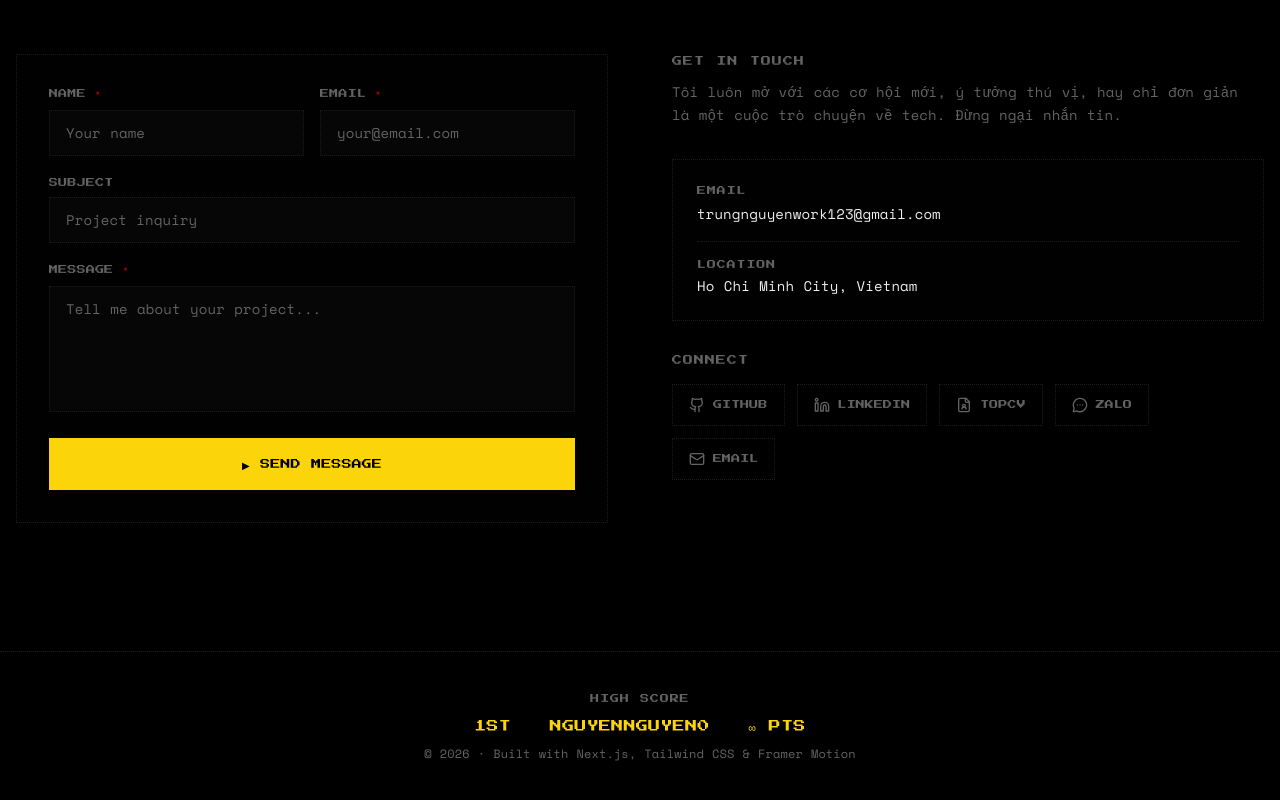
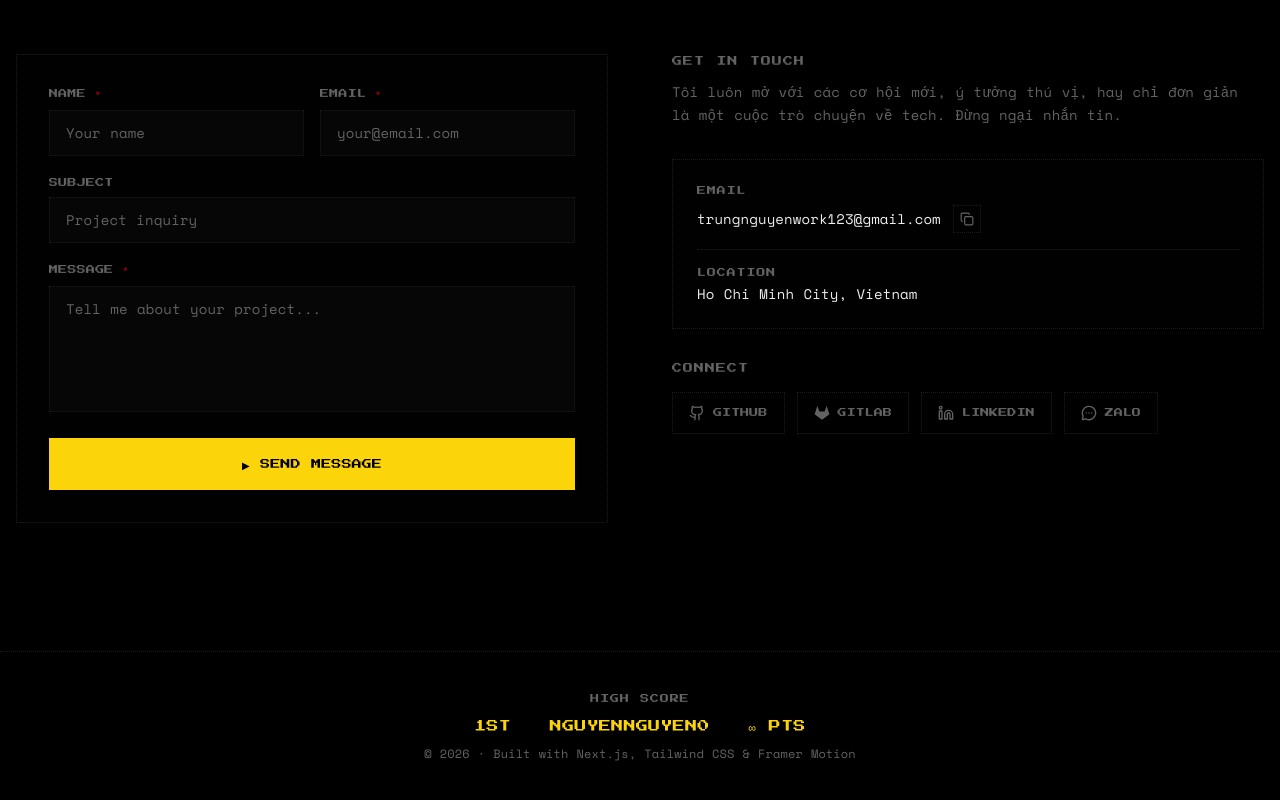
Before and after one commit to NguyenNguyen0/my-portfolio, a Next.js app: page / in a window 1280 px wide. Shown: the part 5836-6636 px from the top of the page. Built offline with nearby package versions, Linux system fonts and the light colour scheme.

Commit message:
feat: Add GitLab icon and email copy functionality to contact section

```diff
--- a/src/components/sections/contact-section.tsx
+++ b/src/components/sections/contact-section.tsx
@@ -2,14 +2,22 @@
 
 import { motion, useReducedMotion, type Variants } from 'framer-motion';
 import { useState } from 'react';
-import { Github, Linkedin, Mail, FileUser, MessageCircleMore, CheckCircle, AlertCircle, Loader2 } from 'lucide-react';
+import { Github, Linkedin, MessageCircleMore, CheckCircle, AlertCircle, Loader2, Copy, Check } from 'lucide-react';
+
+const EMAIL = 'trungnguyenwork123@gmail.com';
+
+// GitLab SVG — lucide has no GitLab icon
+const GitLabIcon = () => (
+	<svg viewBox="0 0 24 24" className="w-4 h-4" fill="currentColor" aria-hidden="true">
+		<path d="M22.65 14.39L12 22.13 1.35 14.39a.84.84 0 0 1-.3-.94l1.22-3.78 2.44-7.51A.42.42 0 0 1 4.82 2a.43.43 0 0 1 .58 0 .42.42 0 0 1 .11.18l2.44 7.49h8.1l2.44-7.49a.42.42 0 0 1 .11-.18.43.43 0 0 1 .58 0 .42.42 0 0 1 .11.18l2.44 7.51L23 13.45a.84.84 0 0 1-.35.94z"/>
+	</svg>
+);
 
 const socialLinks = [
 	{ icon: Github, href: 'https://github.com/NguyenNguyen0', label: 'GitHub' },
+	{ icon: GitLabIcon, href: 'https://gitlab.com/nguyennguyen0', label: 'GitLab' },
 	{ icon: Linkedin, href: 'https://www.linkedin.com/in/nguyennguyen0/', label: 'LinkedIn' },
-	{ icon: FileUser, href: 'https://www.topcv.vn/xem-cv/VA8HAANcCA5UDlcKVwwFBFQDCwMODgdSCABSAQ9a6b', label: 'TopCV' },
 	{ icon: MessageCircleMore, href: 'https://zalo.me/0394757329', label: 'Zalo' },
-	{ icon: Mail, href: 'mailto:trungnguyenwork123@gmail.com', label: 'Email' },
 ];
 
 const fadeUp: Variants = {
@@ -37,6 +45,13 @@ export const ContactSection = () => {
 	const [submitStatus, setSubmitStatus] = useState<'idle' | 'success' | 'error'>('idle');
 	const [statusMessage, setStatusMessage] = useState('');
 	const [errors, setErrors] = useState<FormErrors>({});
+	const [copied, setCopied] = useState(false);
+
+	const copyEmail = async () => {
+		await navigator.clipboard.writeText(EMAIL);
+		setCopied(true);
+		setTimeout(() => setCopied(false), 2000);
+	};
 
 	const handleChange = (e: React.ChangeEvent<HTMLInputElement | HTMLTextAreaElement>) => {
 		const { id, value } = e.target;
@@ -216,13 +231,20 @@ export const ContactSection = () => {
 
 					<div className="pixel-card p-6 space-y-4">
 						<div>
-							<p className="font-pixel text-[9px] text-muted-foreground tracking-widest mb-1">EMAIL</p>
-							<a
-								href="mailto:trungnguyenwork123@gmail.com"
-								className="font-mono-custom text-sm text-foreground hover:text-primary transition-colors"
-							>
-								trungnguyenwork123@gmail.com
-							</a>
+							<p className="font-pixel text-[9px] text-muted-foreground tracking-widest mb-2">EMAIL</p>
+							<div className="flex items-center gap-3">
+								<span className="font-mono-custom text-sm text-foreground break-all">{EMAIL}</span>
+								<button
+									onClick={copyEmail}
+									aria-label={copied ? 'Email copied' : 'Copy email address'}
+									className="flex-shrink-0 p-1.5 border border-dotted border-border text-muted-foreground transition-all duration-150 hover:border-solid hover:border-primary hover:text-primary hover:-translate-y-0.5"
+								>
+									{copied
+										? <Check className="w-3.5 h-3.5 text-success" />
+										: <Copy className="w-3.5 h-3.5" />
+									}
+								</button>
+							</div>
 						</div>
 						<div className="border-t border-dotted border-border" />
 						<div>
```
